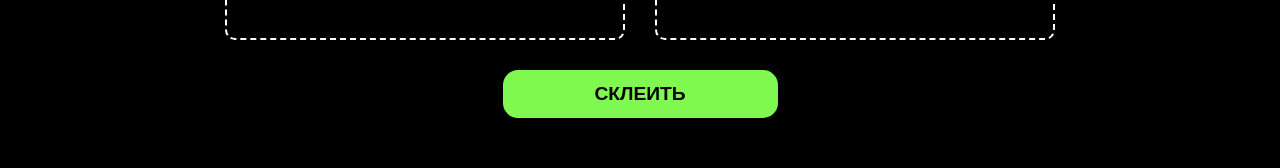
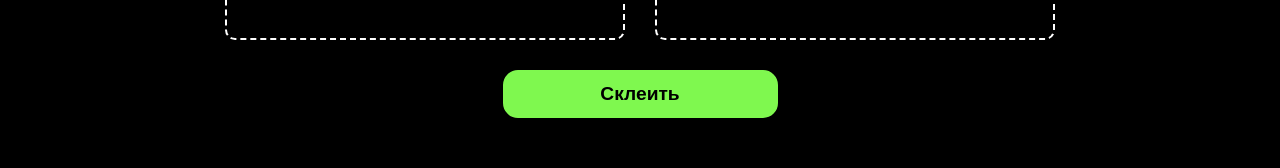
Before and after one commit to 4elovekov/gluing-Images, a React (Create React App) app: page / in a window 1280 px wide. Shown: the part 289-457 px from the top of the page. Built offline with nearby package versions, Linux system fonts and the light colour scheme.

Commit message:
fix: uppercase in stitch button

```diff
--- a/src/App.js
+++ b/src/App.js
@@ -48,7 +48,7 @@ function App() {
                 setImages={setSelectedUrls}
                 handleChange={handleFileChange}
             />
-            <MyButton onClick={handleUpload} children={"СКЛЕИТЬ"}/>
+            <MyButton onClick={handleUpload} children={"Склеить"}/>
             <ResultDisplay resultImageUrl={resultImageUrl}/>
         </div>
     )
```
